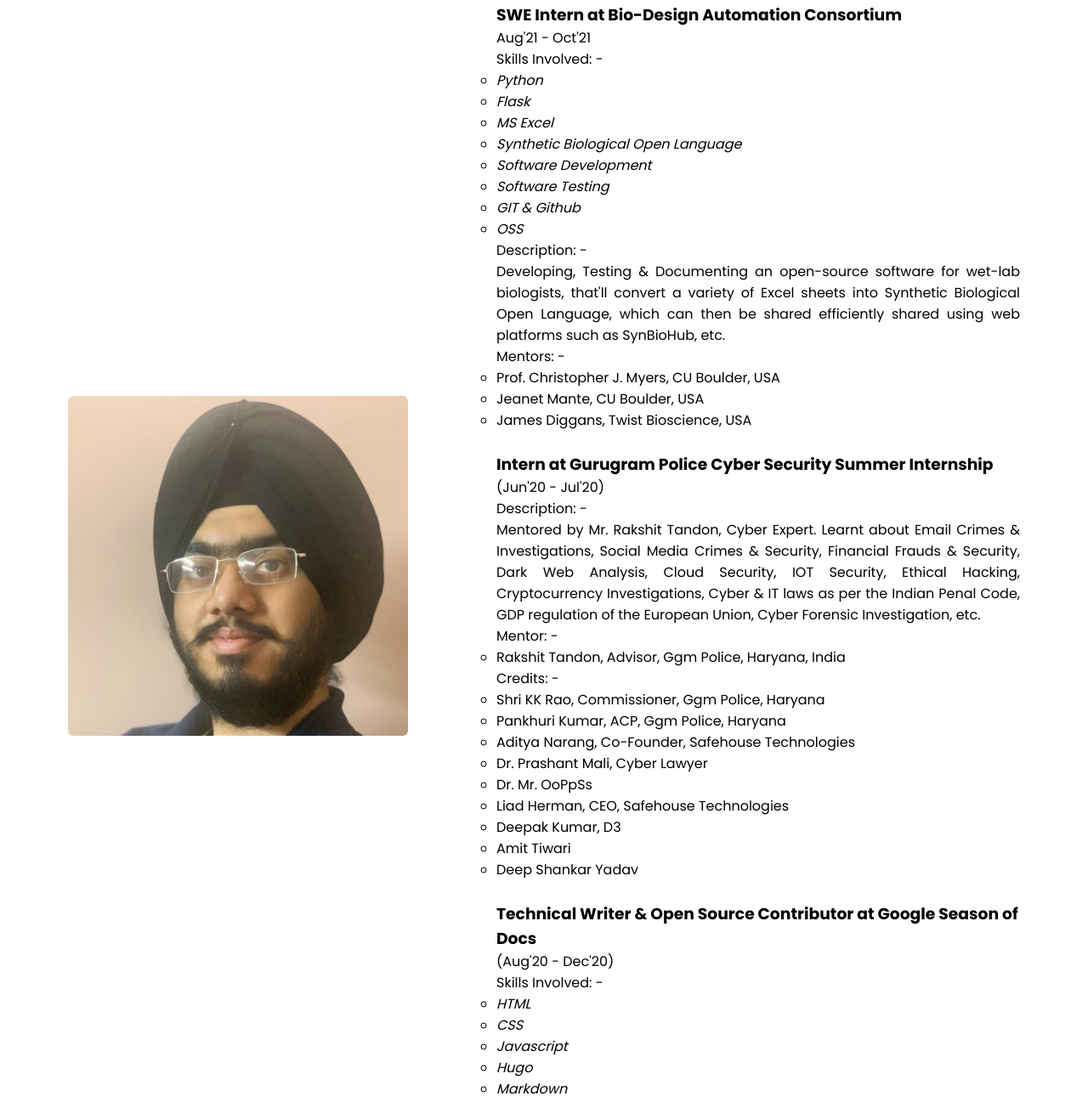
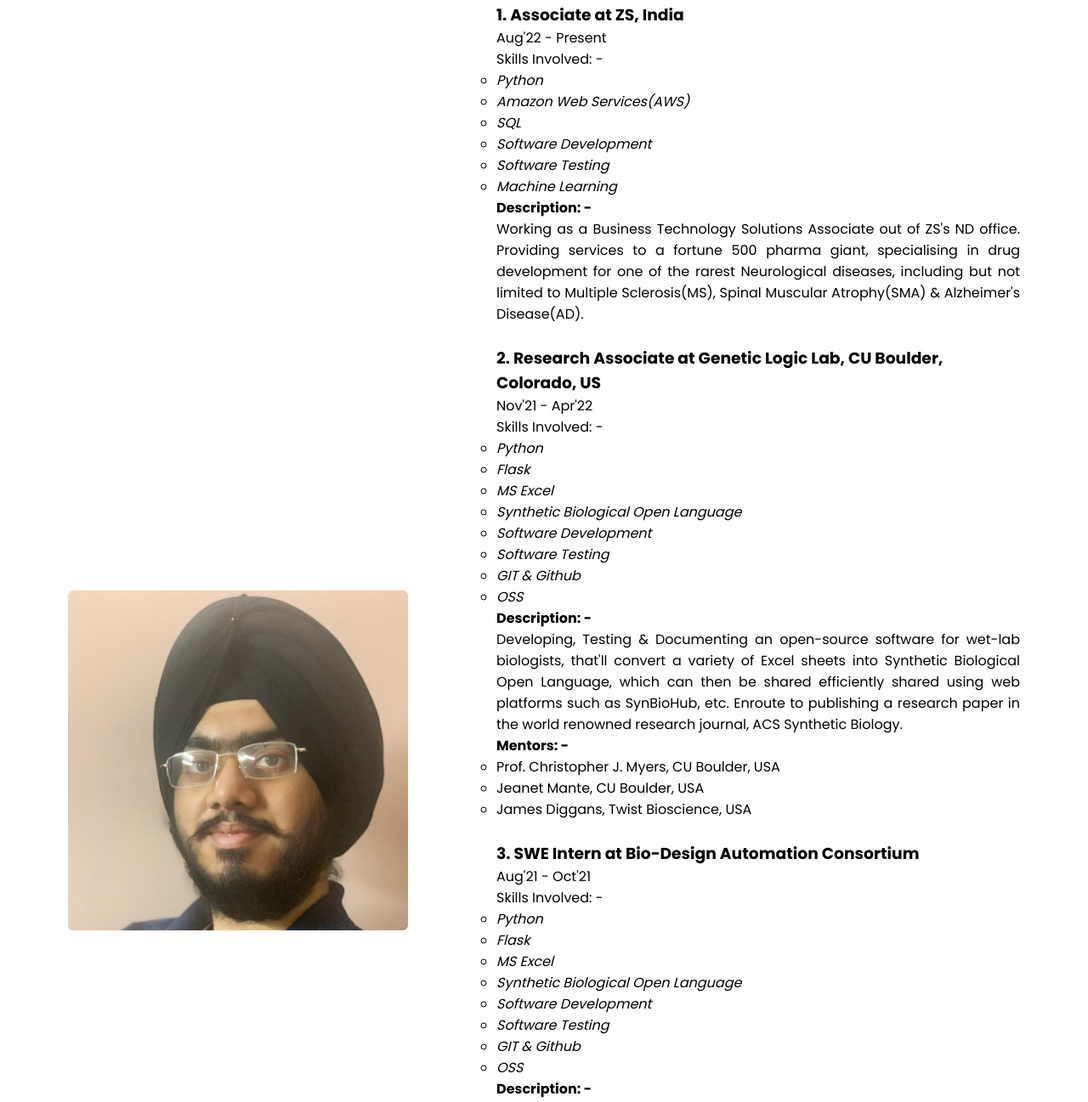
Before and after one commit to PRUBHTEJ/prubhtej.github.io, a plain HTML site: page index.html in a window 1280 px wide. Shown: the part 1381-2678 px from the top of the page at 85% size. Drawn offline with nearby package versions, Linux system fonts and the light colour scheme.

Commit message:
Add files via upload

```diff
--- a/index.html
+++ b/index.html
@@ -56,14 +56,65 @@
                 </div>
                 <div class="column right">
                     <div class="text">I'm Prubhtej and I'm a <span class="typing-2"></span></div>
-                    <p>Prubhtej is an aspiring student pursuing his bachelors in Information Technology from GGSIP University, New Delhi, India. He’s Versed with excellent programming skills, he has a good knowledge of Data Structures, Computer Graphics, Python, Machine Learning & Technical Documentations. These qualities have been highlighted by him time to time. Prubhtej is a rare find since he is well trained & disciplined. His clear and concise way of answering questions illustrates his calm nature and radiates confidence about his capabilities. An amiable person who is easy to approach and communicate with, further grooming would make him a prominent professional.</p>
+                    <p>- Presently, Prubhtej is harnessing the power of data, AI & technology in general and contributing his bit to the Pharma domain. He's working with one of the world's biggest Pharma consulting firms, and providing his services and expertise to a Fortune 500 Pharma-tech organisation specialising in drug development for one of the rarest Neurological diseases, including but not limited to MS, SMA & AD. Prubhtej is a recent Engineering graduate majoring in Information Technology, having interest in Machine Learning, Synthetic Biology, Data Science, etc. and is passionate about strategy & management consulting.</p>
 
                     <p>&nbsp</p>
                     <div>
                     <h1>Professional Experience</h1>
                     <p>&nbsp</p>
                     <ol>
-                        <h3>SWE Intern at Bio-Design Automation Consortium</h3>
+
+                    <h3>1. Associate at ZS, India</h3>
+                        <p>Aug'22 - Present</p>
+                        <p>Skills Involved: -
+                            <ul>
+                                <i><li>Python</li>
+                                <li>Amazon Web Services(AWS)</li>
+                                <li>SQL</li>
+                                <li>Software Development</li>
+                                <li>Software Testing</li>
+                                <li>Machine Learning</li></i>
+                            </ul>
+                        <p><b>Description: - </b></p>
+
+                    <p>Working as a Business Technology Solutions Associate out of ZS's ND office. Providing services to a fortune 500 pharma giant, specialising in drug development for one of the rarest Neurological diseases, including but not limited to Multiple Sclerosis(MS), Spinal Muscular Atrophy(SMA) & Alzheimer's Disease(AD).
+                       </p>
+
+
+
+                                                    <p>&nbsp</p>
+
+                        <h3>2. Research Associate at Genetic Logic Lab, CU Boulder, Colorado, US</h3>
+                        <p>Nov'21 - Apr'22</p>
+                        <p>Skills Involved: -
+                            <ul>
+                                <i><li>Python</li>
+                                <li>Flask</li>
+                                <li>MS Excel</li>
+                                <li>Synthetic Biological Open Language</li>
+                                <li>Software Development</li>
+                                <li>Software Testing</li>
+                                <li>GIT & Github</li>
+                                <li>OSS</li></i>
+                            </ul>
+                        <p><b>Description: - </b></p>
+
+                    <p>Developing, Testing & Documenting an open-source
+                           software for wet-lab biologists, that'll convert a variety of Excel sheets into Synthetic Biological Open Language, which can then be shared efficiently shared using web platforms such as SynBioHub, etc. Enroute to publishing a research paper in the world renowned research journal, ACS Synthetic Biology.
+                       </p>
+                       <p><b>Mentors: - </b>
+                        <ul>
+                        <li>Prof. Christopher J. Myers, CU Boulder, USA</li>
+                        <li>Jeanet Mante, CU Boulder, USA</li>
+                       <li>James Diggans, Twist Bioscience, USA</li>
+                   </ul>
+
+
+                                                    <p>&nbsp</p>
+
+
+                        </p>
+                        <h3>3. SWE Intern at Bio-Design Automation Consortium</h3>
                         <p>Aug'21 - Oct'21</p>
                         <p>Skills Involved: -
                             <ul>
@@ -76,12 +127,12 @@
                                 <li>GIT & Github</li>
                                 <li>OSS</li></i>
                             </ul>
-                        <p>Description: - </p>
+                        <p><b>Description: - </b></p>
 
                     <p>Developing, Testing & Documenting an open-source
                            software for wet-lab biologists, that'll convert a variety of Excel sheets into Synthetic Biological Open Language, which can then be shared efficiently shared using web platforms such as SynBioHub, etc.
                        </p>
-                       <p>Mentors: -
+                       <p><b>Mentors: -</b>
                         <ul>
                         <li>Prof. Christopher J. Myers, CU Boulder, USA</li>
                         <li>Jeanet Mante, CU Boulder, USA</li>
@@ -92,30 +143,7 @@
                                             <p>&nbsp</p>
 
 
-                    <h3>Intern at Gurugram Police Cyber Security Summer Internship</h3>
-                    <p>(Jun'20 - Jul'20)</p>
-                    <p>Description: - </p>
-                    <p>Mentored by Mr. Rakshit Tandon, Cyber Expert. Learnt about Email Crimes & Investigations, Social Media Crimes & Security, Financial Frauds & Security, Dark Web Analysis, Cloud Security, IOT Security, Ethical Hacking, Cryptocurrency Investigations, Cyber & IT laws as per the Indian Penal Code, GDP regulation of the European Union, Cyber Forensic Investigation, etc.</p>
-                    <p>Mentor: - </p>
-                    <ul>
-                        <li>Rakshit Tandon, Advisor, Ggm Police, Haryana, India</li>
-                    <p>Credits: - </p>
-                        <li>Shri KK Rao, Commissioner, Ggm Police, Haryana</li>
-                        <li>Pankhuri Kumar, ACP, Ggm Police, Haryana</li>
-                        <li>Aditya Narang, Co-Founder, Safehouse Technologies</li>
-                        <li>Dr. Prashant Mali, Cyber Lawyer</li>
-                        <li>Dr. Mr. OoPpSs</li>
-                        <li>Liad Herman, CEO, Safehouse Technologies</li>
-                        <li>Deepak Kumar, D3</li>
-                        <li>Amit Tiwari</li>
-                        <li>Deep Shankar Yadav</li>
-
-                    </ul>
-
-                                        <p>&nbsp</p>
-
-
-                <h3>Technical Writer & Open Source Contributor at Google Season of Docs</h3>
+                <h3>4. Technical Writer & Open Source Contributor at Google Season of Docs</h3>
                         <p>(Aug'20 - Dec'20)</p>
                         <p>Skills Involved: - </p>
                         <ul>
@@ -128,11 +156,11 @@
                             <li>OSS</li>
                             <li>Open Source Development</li></i>
                         </ul>
-                        <p>Description: - </p>
+                        <p><b>Description: - </b></p>
                         <p>Worked as an Open Source Developer & Technical Writer under Google's Season of Docs 2020, National Resource for Network Biology.
                         Wrote the Technical documentation for SynBioHub, a repository for Synthetic Biological Designs.
                         </p>
-                        <p>Mentors: - </p>
+                        <p><b>Mentors: - </b></p>
                         <ul>
                             <li>Prof. Christopher J. Myers, CU Boulder, USA</li>
                         <p>Credits to: - </p>
@@ -248,7 +276,7 @@
                         <img src="images/DSC.png" alt="Lead at Google Developer Students Club, GTBIT">
                         <div class="text">Lead at Google Developer Students Club, GTBIT</div>
                         <p>Leading a team of hyperactive tech. enthusiasts</p>
-                        <p>Jul'21 - Present</p>
+                        <p>Jul'21 - Jul'22</p>
                     </div>
                 </div>
 
@@ -257,7 +285,7 @@
                         <img src="images/MLSA.jpeg" alt="Microsoft Learn Student Ambassador(Beta)">
                         <div class="text">Microsoft Learn Student Ambassador(Beta)</div>
                         <p>Selected to Microsoft's newly revamped student cohort</p>
-                        <p>Aug'20 - Present</p>
+                        <p>Aug'20 - Aug'22</p>
                     </div>
                 </div>
                 <div class="card">
@@ -273,7 +301,7 @@
                         <img src="images/DSC.png" alt="">
                         <div class="text">ML-Core at Developer Students Club-GTBIT</div>
                         <p>Member of the Machine Learning Core Team</p>
-                        <p>Sept'20 - Present</p>
+                        <p>Sept'20 - Jul'21</p>
                     </div>
                 </div>
                 <div class="card">
@@ -281,7 +309,7 @@
                         <img src="images/wordpress.png" alt="Wordpress">
                         <div class="text">Wordpress docs and onboarding team</div>
                         <p>Mentored and onboarded dozens of new members to the Wordpress community</p>
-                        <p>Apr'20 - Present</p>
+                        <p>Apr'20 - Aug'20</p>
                     </div>
                 </div>
 
--- a/script.js
+++ b/script.js
@@ -35,14 +35,14 @@ $(document).ready(function(){
 
     // typing text animation script
     var typed = new Typed(".typing", {
-        strings: ["AI Enthusiast", "GSOD'er", "Blogger", "Software Developer Intern"],
+        strings: ["ZSer", "Management Consultant", "AI Enthusiast", "Open Source Contributor"],
         typeSpeed: 100,
         backSpeed: 60,
         loop: true
     });
 
     var typed = new Typed(".typing-2", {
-        strings: [ "Software Developer", "AI Enthusiast", "Senior year Student", "Technical Writer", "Open Source Contributor"],
+        strings: [ "ZSer", "Management Consultant", "AI Enthusiast", "Open Source Contributor"],
         typeSpeed: 100,
         backSpeed: 60,
         loop: true
```
